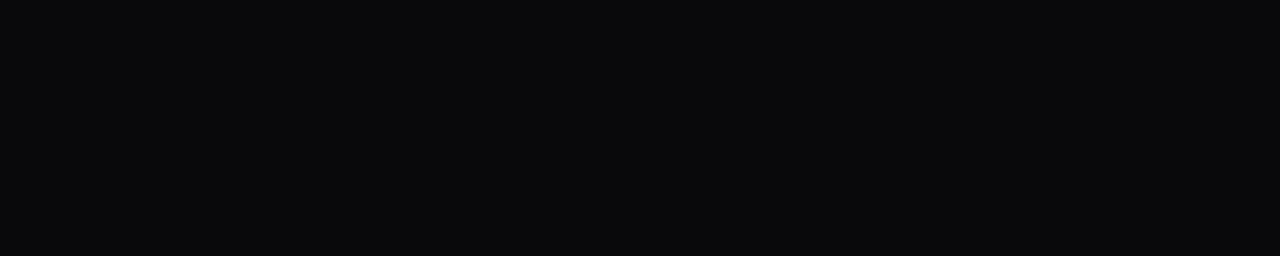
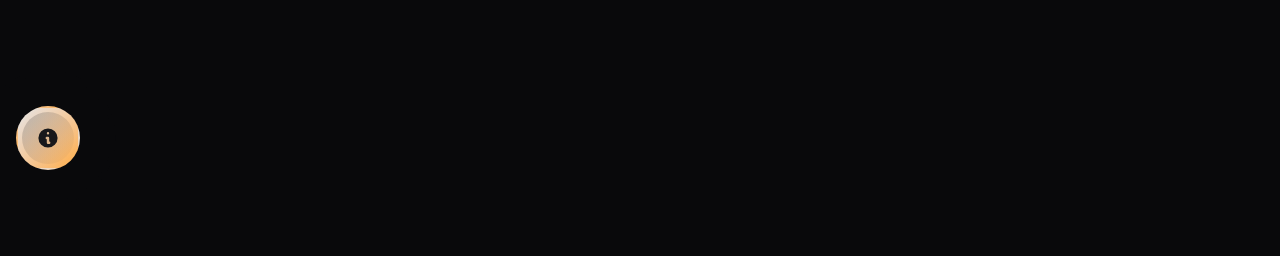
Before and after one commit to itswijay/portfolio, a Next.js app: page / in a window 1280 px wide. Shown: the part 614-870 px from the top of the page. Built offline with nearby package versions, Linux system fonts and the light colour scheme.

Commit message:
feat: create HireMe button in homepage

```diff
--- a/src/app/page.js
+++ b/src/app/page.js
@@ -2,7 +2,7 @@
 import AnimatedText from '@/components/AnimatedText'
 import Link from 'next/link'
 import { LinkArrow } from '@/components/Icons'
-// import HireMe from '@/components/HireMe'
+import HireMe from '@/components/HireMe'
 import Image from 'next/image'
 import HomeImage from '@/components/HomeImage'
 
@@ -46,7 +46,7 @@
             </div>
           </div>
         </Layout>
-        {/* <HireMe /> */}
+        <HireMe />
       </main>
     </>
   )
--- /dev/null
+++ b/src/components/HireMe.jsx
@@ -0,0 +1,43 @@
+import React from 'react'
+import Link from 'next/link'
+
+const HireMe = () => {
+  return (
+    <div className="fixed left-4 bottom-4 flex items-center justify-center z-50 group">
+      <div className="relative">
+        {/* Main button container */}
+        <Link
+          href="mailto:pubuduwijes@gmail.com"
+          className="relative flex items-center justify-center w-16 h-16 bg-gradient-to-br from-primary to-primary-light rounded-full border-2 border-border/20 hover:scale-110 hover:shadow-2xl transition-all duration-500 ease-out group-hover:w-36 cursor-pointer hover:shadow-primary/20"
+        >
+          {/* Inner highlight */}
+          <div className="absolute inset-1 bg-gradient-to-br from-background/20 to-transparent rounded-full pointer-events-none"></div>
+
+          {/* Icon/Text container */}
+          <div className="relative flex items-center justify-center text-primary-foreground pointer-events-none">
+            {/* Hire Me Icon (when collapsed) */}
+            <div className="w-6 h-6 flex items-center justify-center group-hover:opacity-0 transition-opacity duration-300">
+              <svg className="w-8 h-8" fill="currentColor" viewBox="0 0 20 20">
+                <path
+                  fillRule="evenodd"
+                  d="M18 10a8 8 0 11-16 0 8 8 0 0116 0zm-7-4a1 1 0 11-2 0 1 1 0 012 0zM9 9a1 1 0 000 2v3a1 1 0 001 1h1a1 1 0 100-2v-3a1 1 0 00-1-1H9z"
+                  clipRule="evenodd"
+                />
+              </svg>
+            </div>
+
+            {/* Hire Me Text (when expanded) */}
+            <span className="absolute whitespace-nowrap text-sm font-semibold opacity-0 group-hover:opacity-100 transition-all duration-300 delay-100">
+              Hire Me
+            </span>
+          </div>
+        </Link>
+
+        {/* Pulsing ring */}
+        <div className="absolute inset-0 rounded-full border-2 border-primary/50 scale-110 animate-ping opacity-20 pointer-events-none"></div>
+      </div>
+    </div>
+  )
+}
+
+export default HireMe
```
